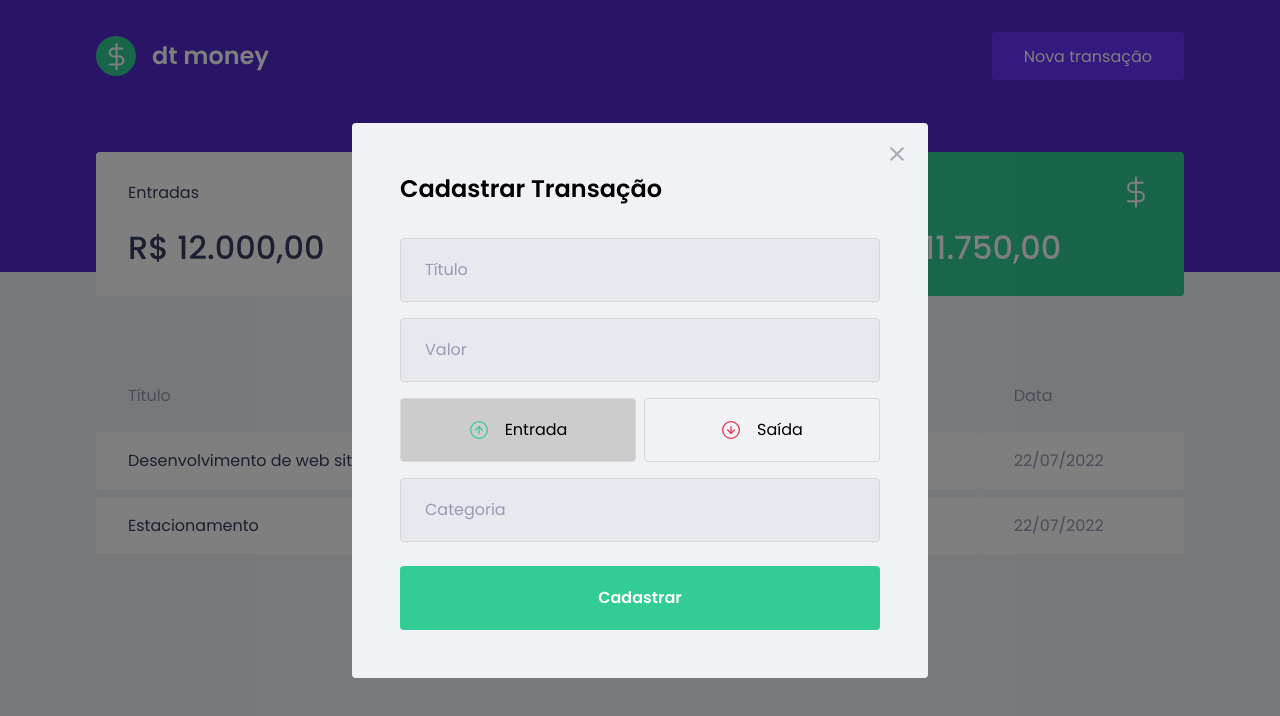
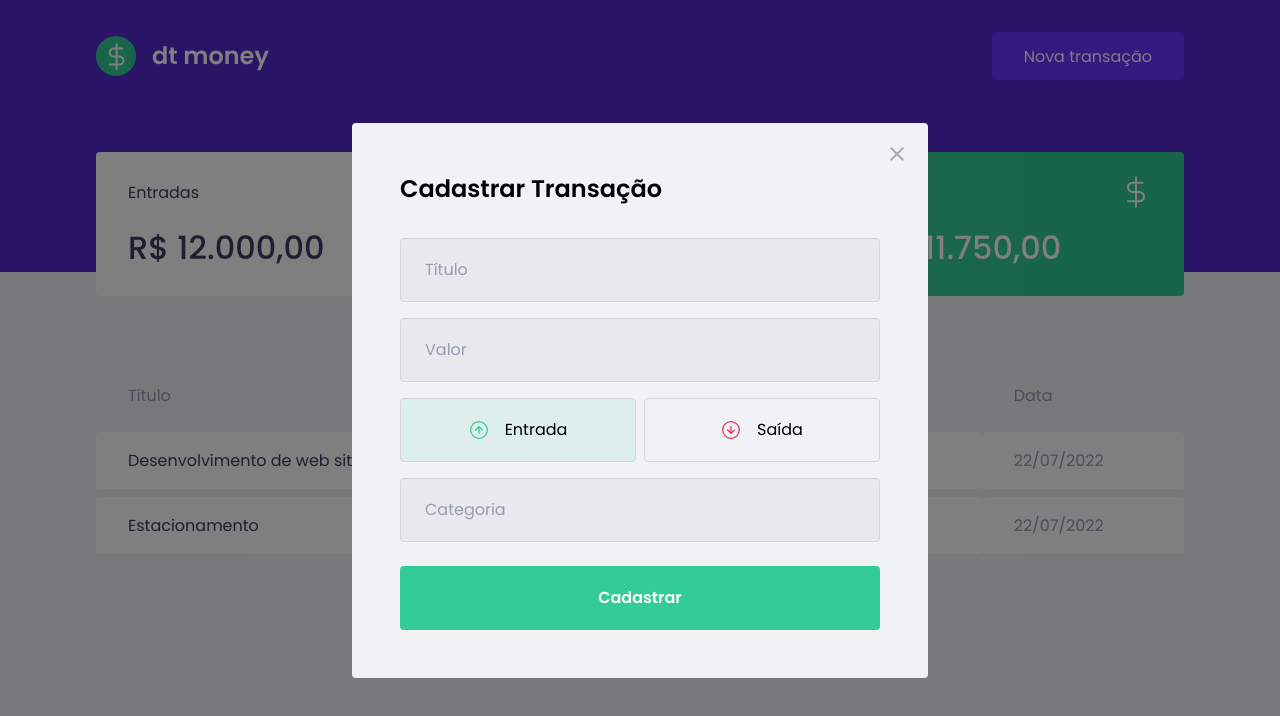
Before and after one commit to thuurzz/reactjs-rocketseat-chapter2, a React (Create React App) app in the folder ainda-tem-grana/: page / in a window 1280 px wide. Both pictures are taken after a click on the button "Nova transação". Shown: the top 716 px of the page. Built offline with nearby package versions, Linux system fonts and the light colour scheme; no server answers; what miragejs would draw is missing.

Commit message:
wip: cores dos botões

```diff
--- a/ainda-tem-grana/src/components/NewTransactionModal/index.tsx
+++ b/ainda-tem-grana/src/components/NewTransactionModal/index.tsx
@@ -38,6 +38,7 @@
             type="button"
             onClick={() => setType("deposit")}
             isActive={type === "deposit"}
+            activeColor={"green"}
           >
             <img src={incomeImg} alt="Entrada" />
             <span>Entrada</span>
@@ -47,6 +48,7 @@
             type="button"
             onClick={() => setType("withdraw")}
             isActive={type === "withdraw"}
+            activeColor={"red"}
           >
             <img src={outcomeImg} alt="Saída" />
             <span>Saída</span>
--- a/ainda-tem-grana/src/components/NewTransactionModal/styles.ts
+++ b/ainda-tem-grana/src/components/NewTransactionModal/styles.ts
@@ -1,5 +1,5 @@
 import styled from "styled-components";
-import { darken } from "polished";
+import { darken, transparentize } from "polished";
 
 export const Container = styled.form`
   h2 {
@@ -57,14 +57,23 @@
 
 interface RadioBoxProps {
   isActive: boolean;
+  activeColor: "red" | "green";
 }
+
+const colors = {
+  green: "#33cc95",
+  red: "#e52e40",
+};
 
 export const RadioBox = styled.button<RadioBoxProps>`
   height: 4rem;
   border: 1px solid #d7d7d7;
   border-radius: 0.25rem;
 
-  background: ${(props) => (props.isActive ? "#ccc" : "transparent")};
+  background: ${(props) =>
+    props.isActive
+      ? transparentize(0.9, colors[props.activeColor])
+      : "transparent"};
 
   display: flex;
   align-items: center;
```
